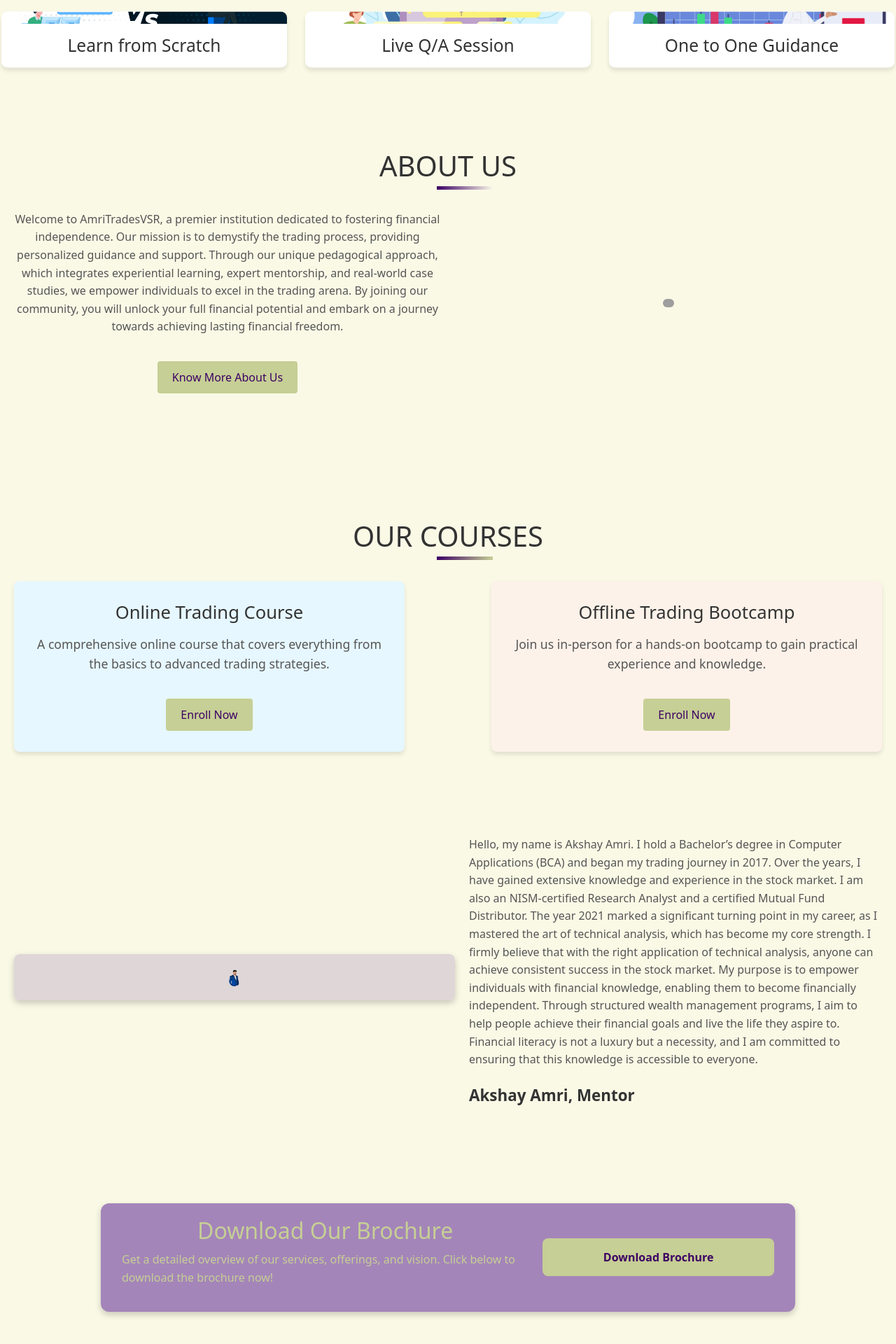
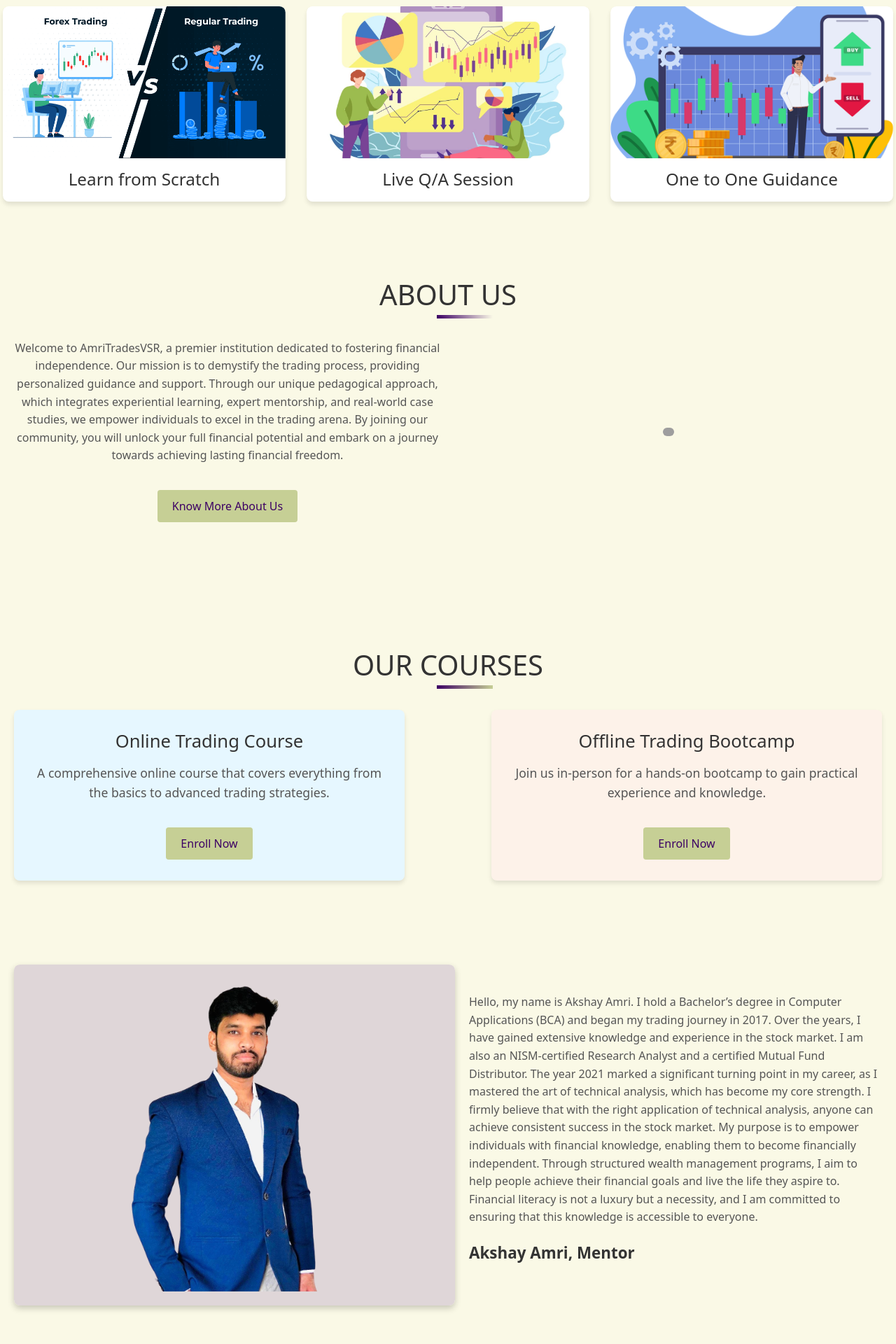
Before and after one commit to GauravC135/amri-trades, a React (Create React App) app: page /#/ in a window 1280 px wide. Shown: the part 848-2768 px from the top of the page at 70% size. Built offline with nearby package versions, Linux system fonts and the light colour scheme; grey boxes are pictures that could not be loaded.

Commit message:
Prepare for deployment

```diff
--- a/src/MainContent.css
+++ b/src/MainContent.css
@@ -55,7 +55,7 @@
 
 .feature-card img {
   width: 100%;
-  height: 1rem;
+  height: 200px;
   object-fit: cover;
   transition: transform 0.3s ease-in-out;
 }
@@ -369,7 +369,7 @@
   color: #333;
 }
 .ceo-image {
-  width: 40%;
+  width: 80%;
   flex: 1;
   text-align: center;
   padding: 20px;
@@ -380,7 +380,7 @@
 }
 
 .ceo-image img {
-  width: 1rem;
+  width: 50%;
   height: auto;
   border-radius: 8px; /* Matches the container and pseudo-element */
   position: relative; /* Ensures it's above the background image */
```
